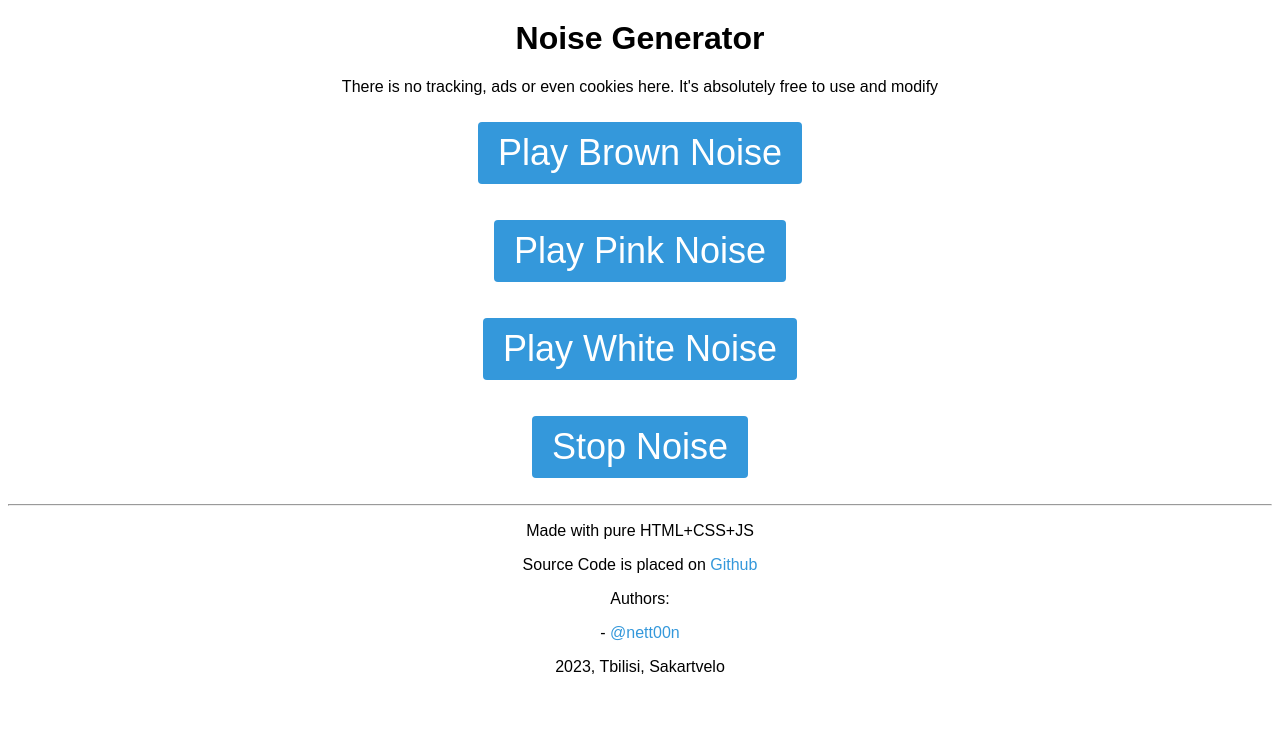
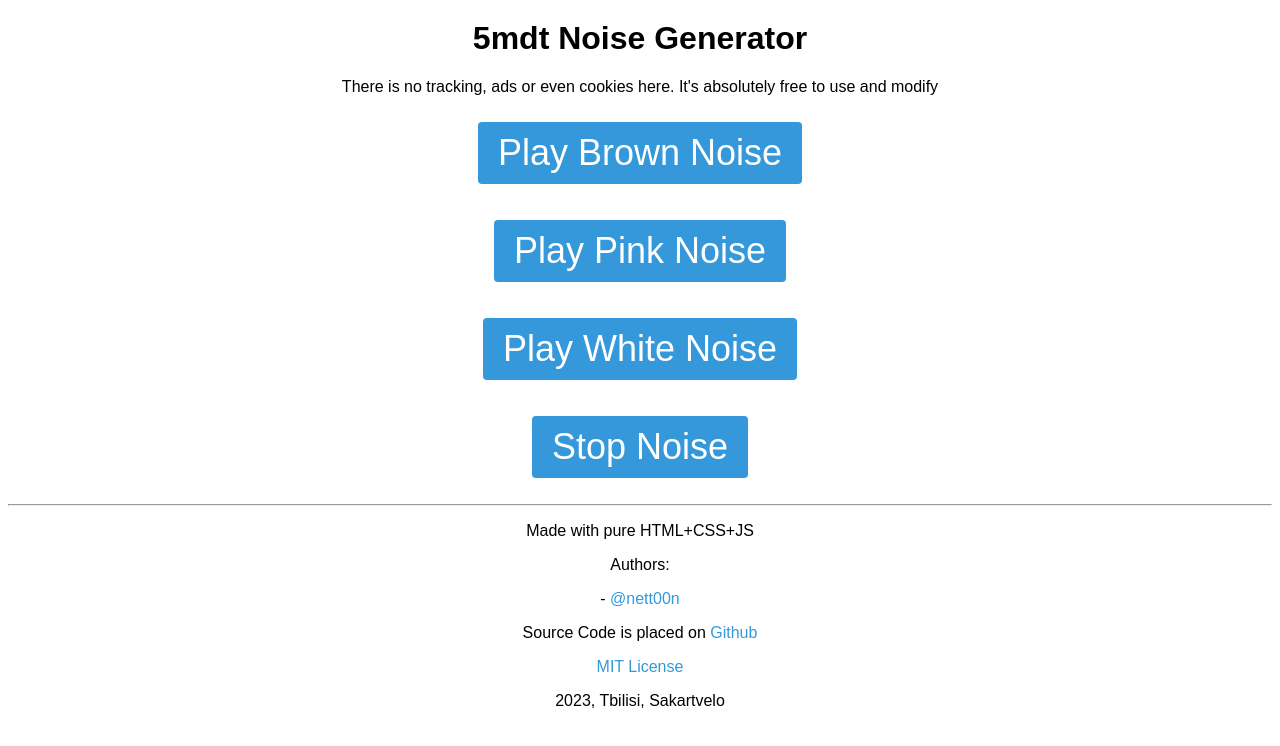
Before and after one commit to 5mdt/noise, a plain HTML site: page index.html in a window 1280 px wide. Drawn offline with Linux system fonts and the light colour scheme.

Commit message:
little tweaks

```diff
--- a/index.html
+++ b/index.html
@@ -208,7 +208,7 @@
     </script>
 </head>
 <body>
-    <h1>Noise Generator</h1>
+    <h1>5mdt Noise Generator</h1>
     <p>There is no tracking, ads or even cookies here. It's absolutely free to use and modify</p>
     <p><button onclick="startNoise('brown')">Play Brown Noise</button></p>
     <p><button onclick="startNoise('pink')">Play Pink Noise</button></p>
@@ -216,9 +216,10 @@
     <p><button onclick="stopNoise()">Stop Noise</button></p>
     <hr>
     <p>Made with pure HTML+CSS+JS</p>
-    <p>Source Code is placed on <a href="https://github.com/5mdt/noise">Github</a></p>
     <p>Authors:</p>
     <p>- <a href="https://github.com/nett00n">@nett00n</a></p>
-    2023, Tbilisi, Sakartvelo
+    <p>Source Code is placed on <a href="https://github.com/5mdt/noise">Github</a></p>
+    <p><a href="LICENSE">MIT License</a></p>
+    <p>2023, Tbilisi, Sakartvelo</p>
 </body>
 </html>
```
Also changed, not shown: 1 other file.
